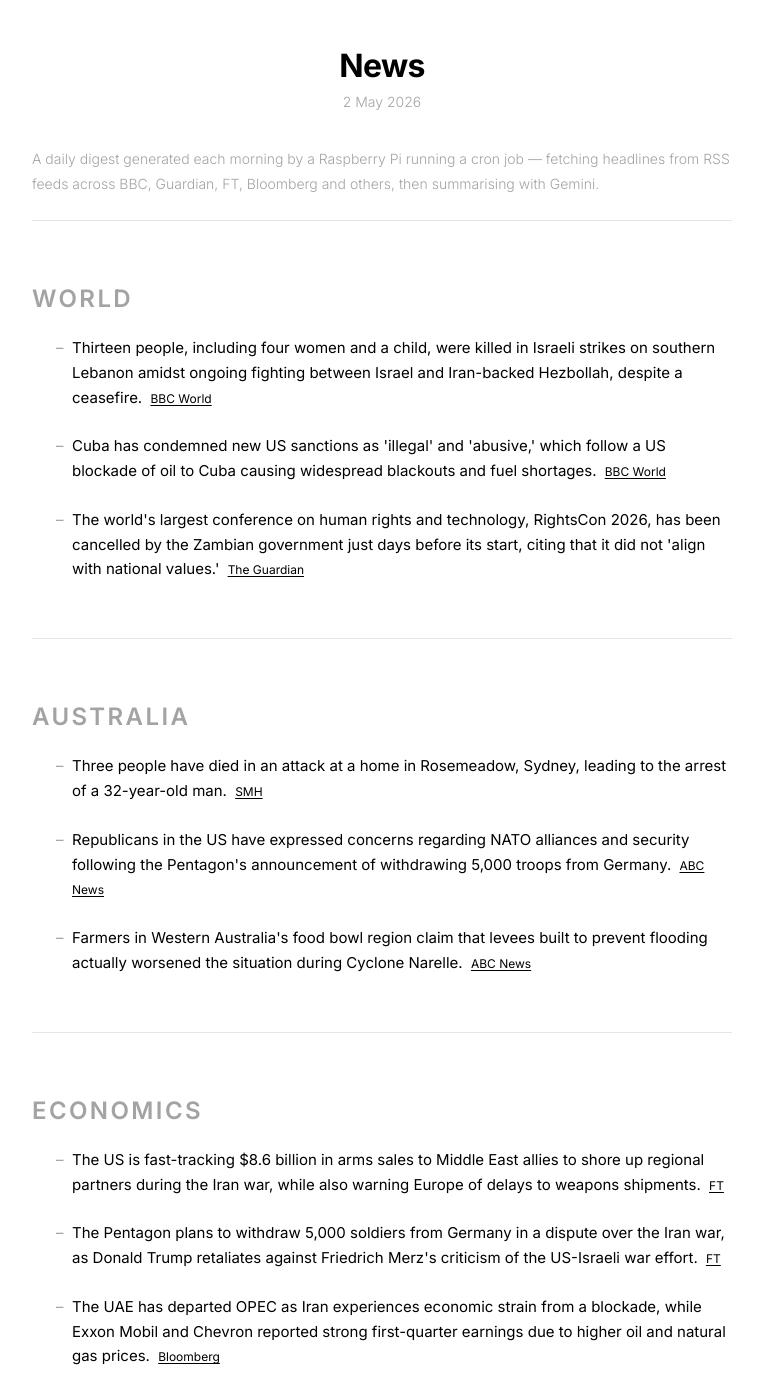
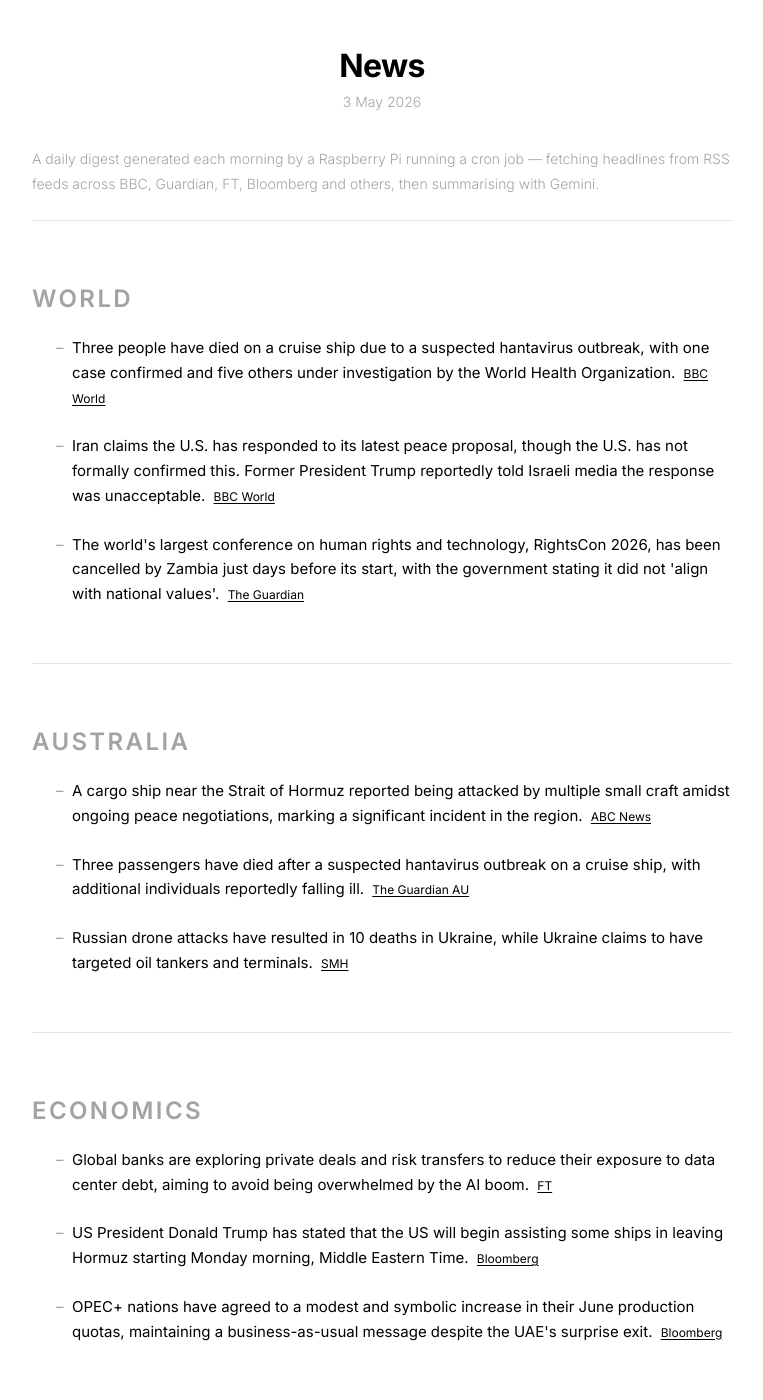
Before and after one commit to s-jac/s-jac.github.io, a Jekyll site: the page built from projects/news.html, in a window 1280 px wide and 1400 px high. Shown: the whole window, without its empty margins (258-1021 px from the left). Built offline with Jekyll 4.4.1, drawn with Linux system fonts in a browser that asks for light colours; some of the changed text lies outside the part shown.

Commit message:
daily news update 3 May 2026

```diff
--- a/_data/news.json
+++ b/_data/news.json
@@ -1,22 +1,22 @@
 {
-  "date": "2 May 2026",
-  "generated_at": "2026-05-02T21:00:24.774356+00:00",
+  "date": "3 May 2026",
+  "generated_at": "2026-05-03T21:00:24.440282+00:00",
   "sections": [
     {
       "heading": "World",
       "bullets": [
         {
-          "text": "Thirteen people, including four women and a child, were killed in Israeli strikes on southern Lebanon amidst ongoing fighting between Israel and Iran-backed Hezbollah, despite a ceasefire.",
+          "text": "Three people have died on a cruise ship due to a suspected hantavirus outbreak, with one case confirmed and five others under investigation by the World Health Organization.",
           "source": "BBC World",
           "url": "https://www.bbc.com/news/world"
         },
         {
-          "text": "Cuba has condemned new US sanctions as 'illegal' and 'abusive,' which follow a US blockade of oil to Cuba causing widespread blackouts and fuel shortages.",
+          "text": "Iran claims the U.S. has responded to its latest peace proposal, though the U.S. has not formally confirmed this. Former President Trump reportedly told Israeli media the response was unacceptable.",
           "source": "BBC World",
           "url": "https://www.bbc.com/news/world"
         },
         {
-          "text": "The world's largest conference on human rights and technology, RightsCon 2026, has been cancelled by the Zambian government just days before its start, citing that it did not 'align with national values.'",
+          "text": "The world's largest conference on human rights and technology, RightsCon 2026, has been cancelled by Zambia just days before its start, with the government stating it did not 'align with national values'.",
           "source": "The Guardian",
           "url": "https://www.theguardian.com"
         }
@@ -26,19 +26,19 @@
       "heading": "Australia",
       "bullets": [
         {
-          "text": "Three people have died in an attack at a home in Rosemeadow, Sydney, leading to the arrest of a 32-year-old man.",
-          "source": "SMH",
-          "url": "https://www.smh.com.au"
-        },
-        {
-          "text": "Republicans in the US have expressed concerns regarding NATO alliances and security following the Pentagon's announcement of withdrawing 5,000 troops from Germany.",
+          "text": "A cargo ship near the Strait of Hormuz reported being attacked by multiple small craft amidst ongoing peace negotiations, marking a significant incident in the region.",
           "source": "ABC News",
           "url": "https://www.abc.net.au/news"
         },
         {
-          "text": "Farmers in Western Australia's food bowl region claim that levees built to prevent flooding actually worsened the situation during Cyclone Narelle.",
-          "source": "ABC News",
-          "url": "https://www.abc.net.au/news"
+          "text": "Three passengers have died after a suspected hantavirus outbreak on a cruise ship, with additional individuals reportedly falling ill.",
+          "source": "The Guardian AU",
+          "url": "https://www.theguardian.com/au"
+        },
+        {
+          "text": "Russian drone attacks have resulted in 10 deaths in Ukraine, while Ukraine claims to have targeted oil tankers and terminals.",
+          "source": "SMH",
+          "url": "https://www.smh.com.au"
         }
       ]
     },
@@ -46,17 +46,17 @@
       "heading": "Economics",
       "bullets": [
         {
-          "text": "The US is fast-tracking $8.6 billion in arms sales to Middle East allies to shore up regional partners during the Iran war, while also warning Europe of delays to weapons shipments.",
+          "text": "Global banks are exploring private deals and risk transfers to reduce their exposure to data center debt, aiming to avoid being overwhelmed by the AI boom.",
           "source": "FT",
           "url": "https://www.ft.com"
         },
         {
-          "text": "The Pentagon plans to withdraw 5,000 soldiers from Germany in a dispute over the Iran war, as Donald Trump retaliates against Friedrich Merz's criticism of the US-Israeli war effort.",
-          "source": "FT",
-          "url": "https://www.ft.com"
+          "text": "US President Donald Trump has stated that the US will begin assisting some ships in leaving Hormuz starting Monday morning, Middle Eastern Time.",
+          "source": "Bloomberg",
+          "url": "https://www.bloomberg.com/markets"
         },
         {
-          "text": "The UAE has departed OPEC as Iran experiences economic strain from a blockade, while Exxon Mobil and Chevron reported strong first-quarter earnings due to higher oil and natural gas prices.",
+          "text": "OPEC+ nations have agreed to a modest and symbolic increase in their June production quotas, maintaining a business-as-usual message despite the UAE's surprise exit.",
           "source": "Bloomberg",
           "url": "https://www.bloomberg.com/markets"
         }
```
